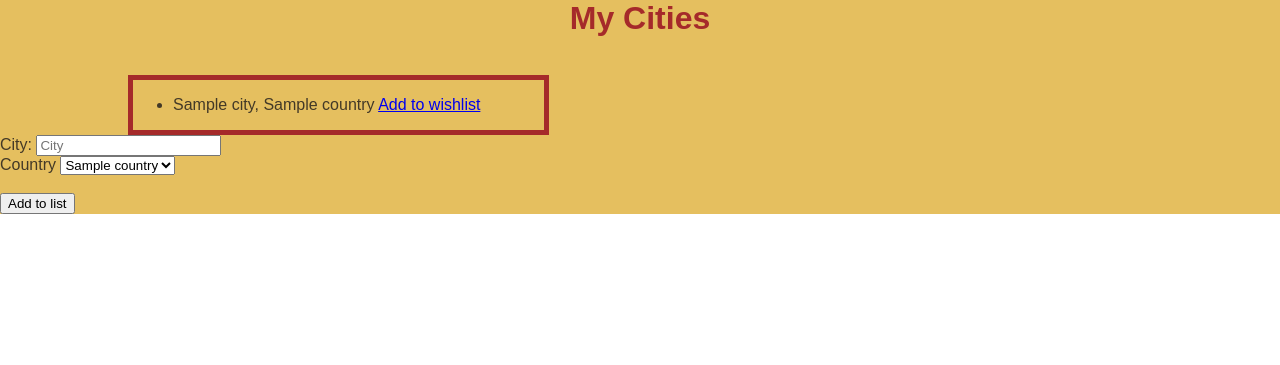
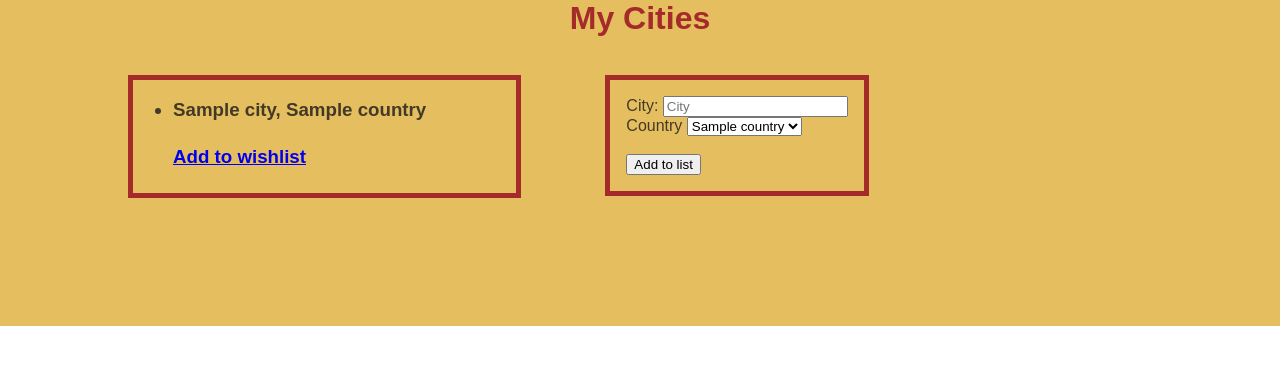
Before and after one commit to SuperNicktendo/travel_list_project, a Flask app: template templates/city/my_cities.html in a window 1280 px wide. Shown: the part 18-383 px from the top of the page. Run offline with Flask 2, Linux system fonts and the light colour scheme; the template is opened without the code that fills it: most values are stand-ins (such as "Sample title", 1, 10 or a date in 2020).

Commit message:
more css to cities

```diff
--- a/static/style.css
+++ b/static/style.css
@@ -70,7 +70,8 @@ header {
     display: inline-block;
     border: 5px solid brown;
     margin-left: 10%;
-    padding-right: 5%;
+    padding-right: 7%;
+    margin-bottom: 10%;
 }
 
 .cities-title {
@@ -80,3 +81,12 @@ header {
     margin: 0;
     margin-bottom: 3%;
 }
+
+.add-city-form {
+    display: inline-block;
+    border: 5px solid brown;
+    margin-left: 5rem;
+    margin-bottom: 5rem;
+    padding: 1rem;
+    vertical-align: top;
+}
--- a/templates/city/my_cities.html
+++ b/templates/city/my_cities.html
@@ -5,13 +5,13 @@
 <section class="city-list">
     {% for city in all_cities %}
     <ul>
-        <li>{{ city.name }}, {{ city.country.name }}
-            <a href="/wishlist/add/{{city.id}}">Add to wishlist</a>
-        </li>
+        <h3><li>{{ city.name }}, {{ city.country.name }}
+            <h4><a href="/wishlist/add/{{city.id}}">Add to wishlist</a></h4>
+        </li></h3>
     </ul>
     {% endfor %}
 </section>
-<section>
+<section class="add-city-form">
     <form action="/my_cities" method="post">
         <label for="city">City: </label>
         <input type="text" id="city" name="city-name" placeholder="City" required>
```
